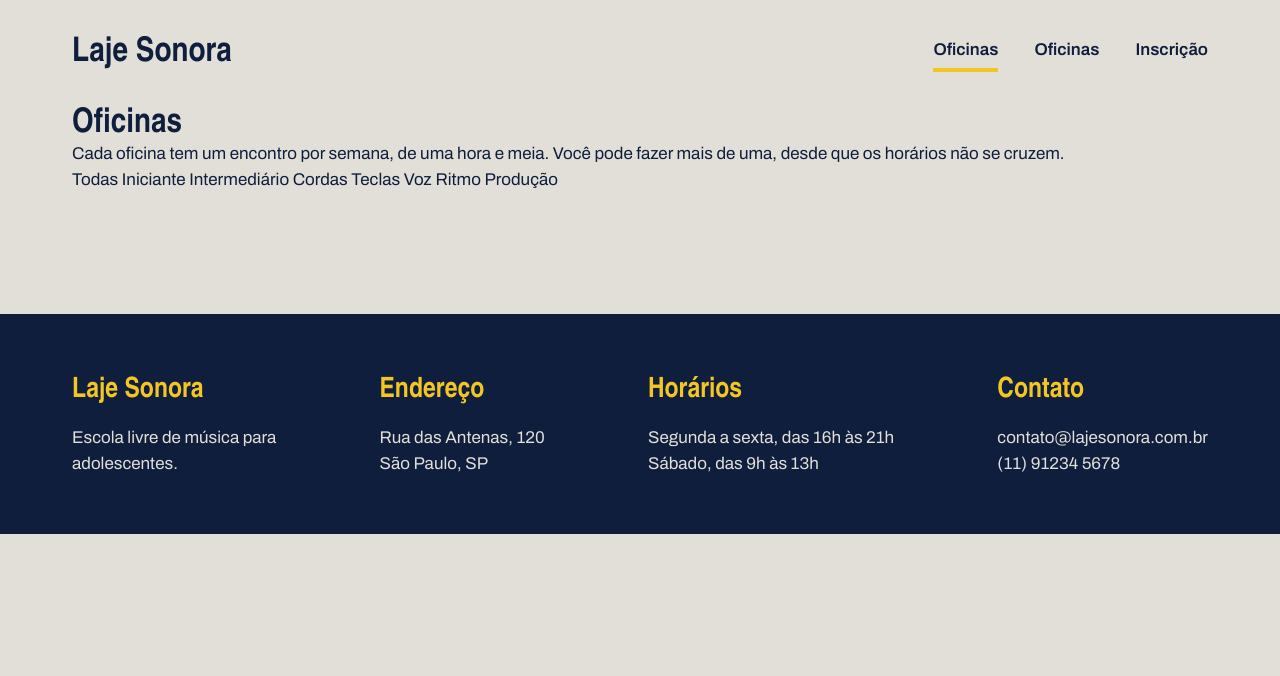
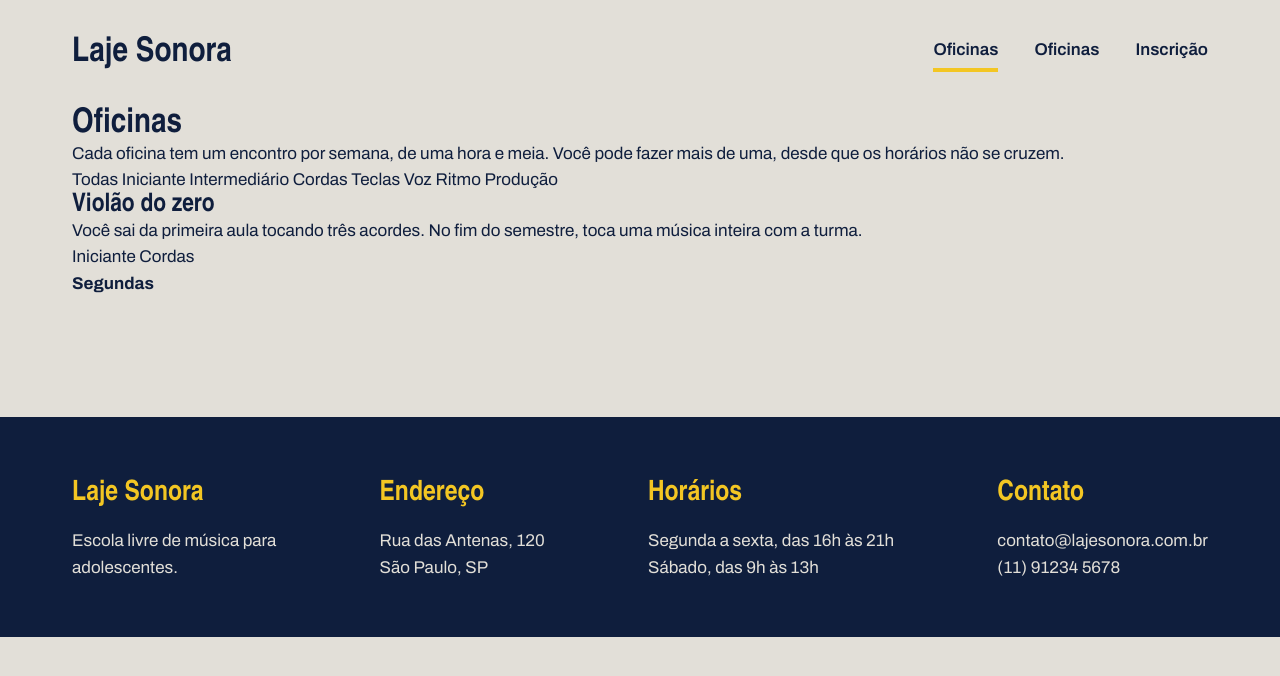
Before and after one commit to leonardosantana0107/laje_sonora, a plain HTML site: page oficinas.html in a window 1280 px wide. Drawn offline with Linux system fonts and the light colour scheme; a web font is replaced by a local one.

Commit message:
passo 15 continuação 2

```diff
--- a/oficinas.html
+++ b/oficinas.html
@@ -30,7 +30,7 @@
       <p class="subtitulo-pagina">Cada oficina tem um encontro por semana, de uma hora e meia. Você pode fazer mais de uma, desde que os horários não se cruzem.</p>
 
       <div class="filtros">
-        <span class="filtro">Todas</span>
+        <span class="filtro ativo">Todas</span>
         <span class="filtro">Iniciante</span>
         <span class="filtro">Intermediário</span>
         <span class="filtro">Cordas</span>
@@ -38,6 +38,26 @@
         <span class="filtro">Voz</span>
         <span class="filtro">Ritmo</span>
         <span class="filtro">Produção</span>
+      </div>
+
+      <div class="lista">
+        <article class="oficina">
+            <div class="foto foto-azul"></div>
+            <div class="oficina-texto">
+                <h2>Violão do zero</h2>
+                <p>Você sai da primeira aula tocando três acordes. No fim do semestre, toca uma música inteira com a turma.</p>
+                <div class="etiquetas">
+                    <span>Iniciante</span>
+                    <span>Cordas</span>
+                </div>
+            </div>
+
+            <div class="oficinas-detalhes">
+                <strong>Segundas </strong>
+            </div>
+        </article>
+
+
       </div>
     </main>
 
```
